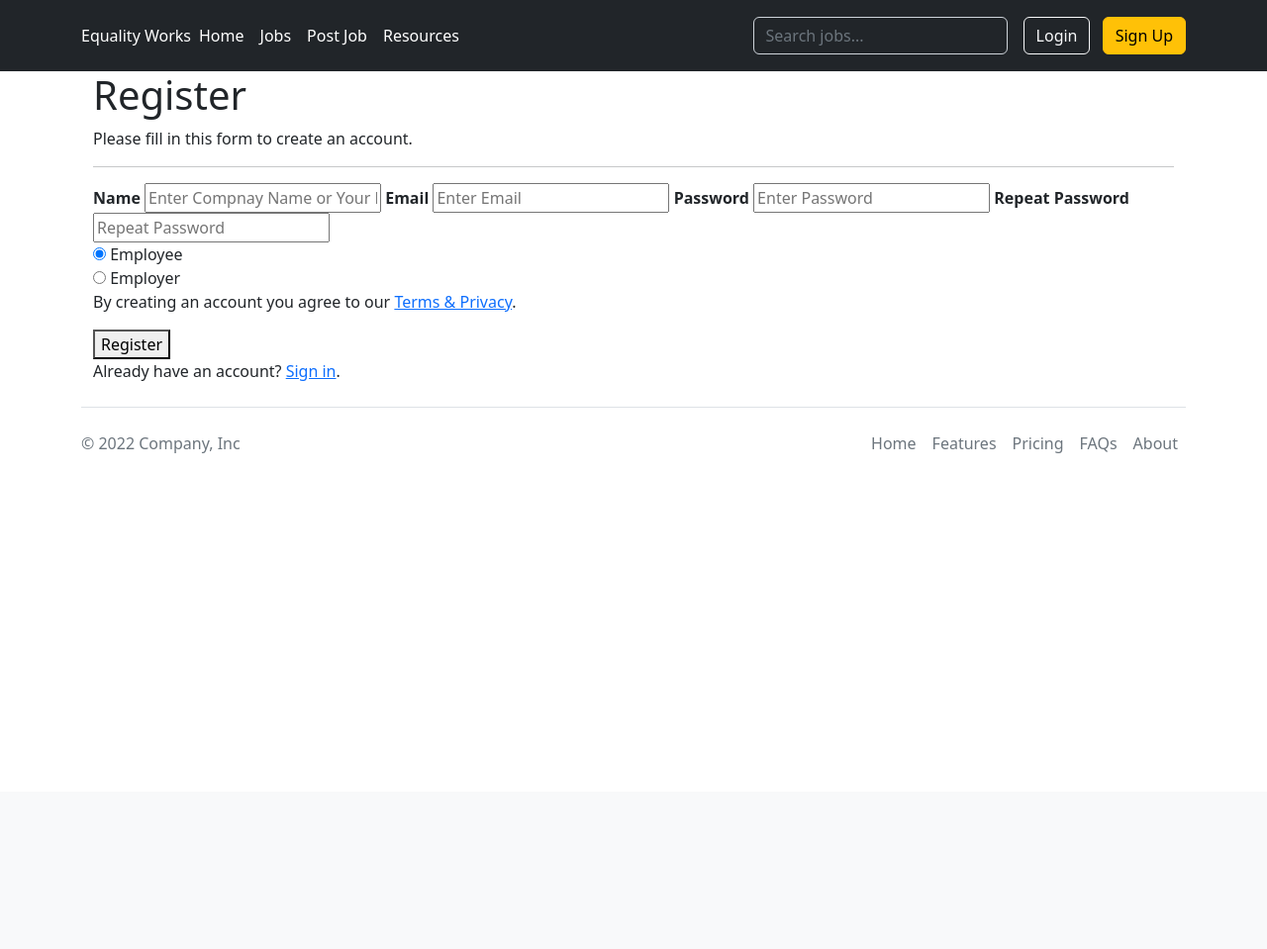
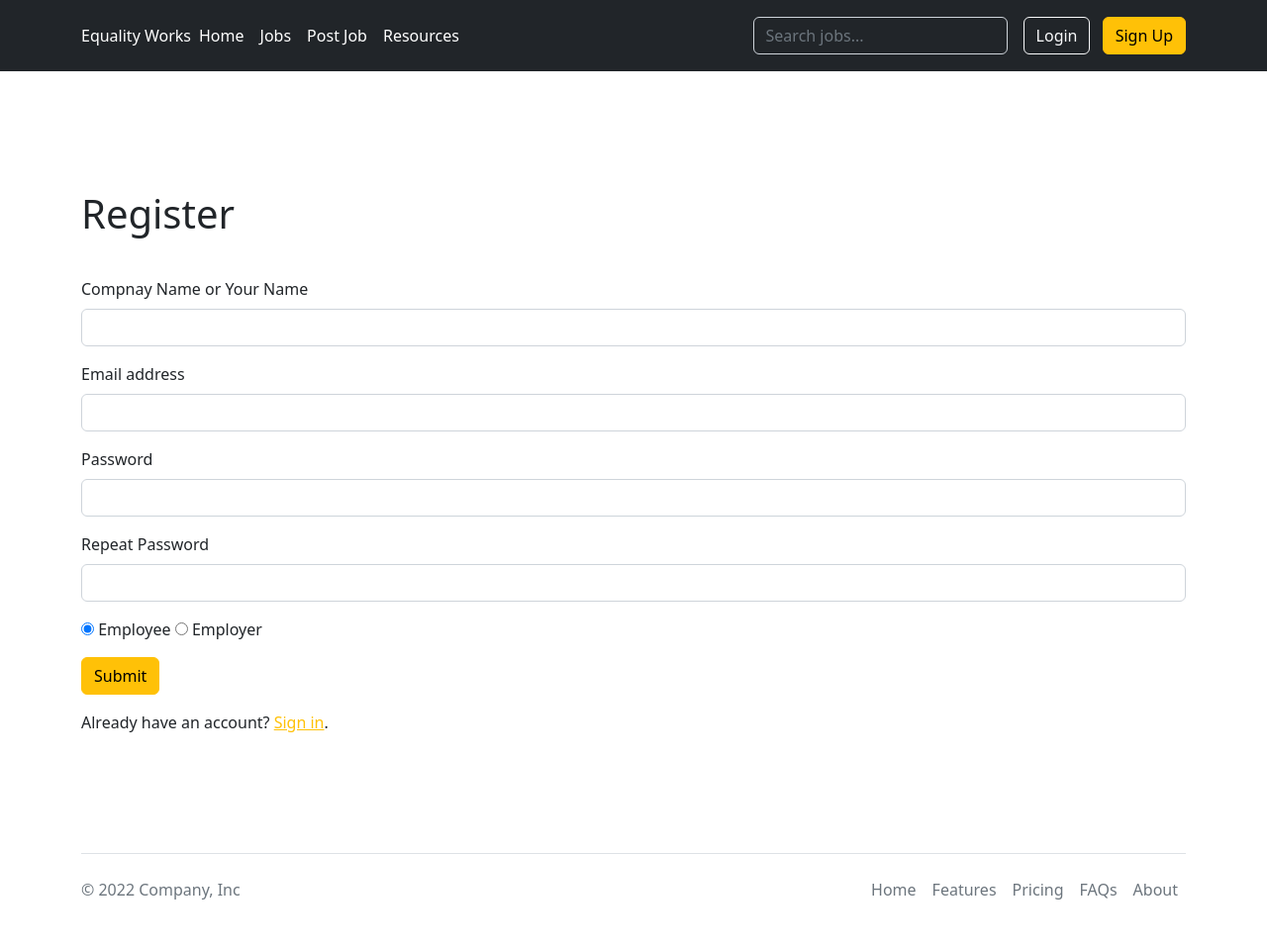
Before and after one commit to asiask97/team1-sept-2022, a Flask app: page /register in a window 1280 px wide. Shown: the whole page at 99% size. Before the commit the page ends 800 px from the top, so only its background shows below. Run offline with Flask 2, Linux system fonts and the light colour scheme.

Commit message:
Register form compelte

```diff
--- a/static/css/style.css
+++ b/static/css/style.css
@@ -7,3 +7,23 @@
 #warning{
     margin-top: 1em;
 }
+#login_from h1{
+    margin-bottom: 1em;
+}
+
+/*---- REGISTER ----*/
+#register_form{
+    margin-top: 15vh;
+    margin-bottom: 15vh;
+}
+#register_form h1{
+    margin-bottom: 1em;
+}
+.signin{
+    margin-top: 1em;
+    padding-left: 0;
+}
+
+#register_form a{
+    color: rgb(255, 193, 7);
+}
--- a/templates/login.html
+++ b/templates/login.html
@@ -3,6 +3,7 @@
 
 {% block content %}
   <form  action="/login" method="POST" id="login_from" class="align-middle">
+    <h1>Login</h1>
     <div class="mb-3">
       <label for="email" class="form-label">Email address</label>
       <input type="email" class="form-control" id="email" aria-describedby="emailHelp" required>
--- a/templates/register.html
+++ b/templates/register.html
@@ -2,38 +2,35 @@
 
 
 {% block content %}
-  <form action="/register" method="POST">
-    <div class="container">
-        <!-- Taken from w3schools mention in readme or change but keep amount of feilds and feilds IDs the same-->
-      <h1>Register</h1>
-      <p>Please fill in this form to create an account.</p>
-      <hr>
-
-      <label for="compnay"><b>Name</b></label>
-      <input type="text" placeholder="Enter Compnay Name or Your Name" name="compnay" id="compnay" required>
-
-      <label for="email"><b>Email</b></label>
-      <input type="text" placeholder="Enter Email" name="email" id="email" required>
-
-      <label for="psw"><b>Password</b></label>
-      <input type="password" placeholder="Enter Password" name="psw" id="psw" required>
-
-      <label for="psw-repeat"><b>Repeat Password</b></label>
-      <input type="password" placeholder="Repeat Password" name="psw-repeat" id="psw-repeat" required><br>
-
-
+  <form action="/register" method="POST" id="register_form">
+    <h1>Register</h1>
+    <div class="mb-3">
+      <label for="compnay" class="form-label">Compnay Name or Your Name</label>
+      <input type="text" class="form-control" id="compnay" aria-describedby="emailHelp">
+    </div>
+    <div class="mb-3">
+      <label for="email" class="form-label">Email address</label>
+      <input type="email" class="form-control" id="email" aria-describedby="emailHelp">
+    </div>
+    <div class="mb-3">
+      <label for="psw" class="form-label">Password</label>
+      <input type="password" class="form-control" id="psw">
+    </div>
+    <div class="mb-3">
+      <label for="psw-repeat" class="form-label">Repeat Password</label>
+      <input type="password" class="form-control" id="psw-repeat">
+    </div>
+    <div class="mb-3 ">
       <input type="radio" id="employee" name="userType" value="employee" checked>
-      <label for="employee">Employee</label><br>
+      <label for="employee">Employee</label>
 
       <input type="radio" id="employer" name="userType" value="employer">
-      <label for="employer">Employer</label><br>
-
-      <p>By creating an account you agree to our <a href="#">Terms & Privacy</a>.</p>
-      <button type="submit" class="registerbtn">Register</button>
+      <label for="employer">Employer</label>
     </div>
+    <button type="submit" class="btn btn-warning">Submit</button>
 
     <div class="container signin">
-      <p>Already have an account? <a href="#">Sign in</a>.</p>
+      <p>Already have an account? <a href="/login">Sign in</a>.</p>
     </div>
   </form>
 {% endblock %}
```
